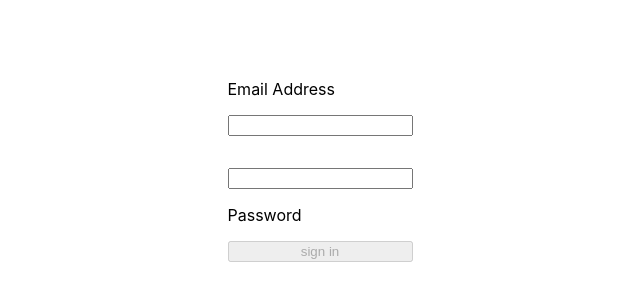
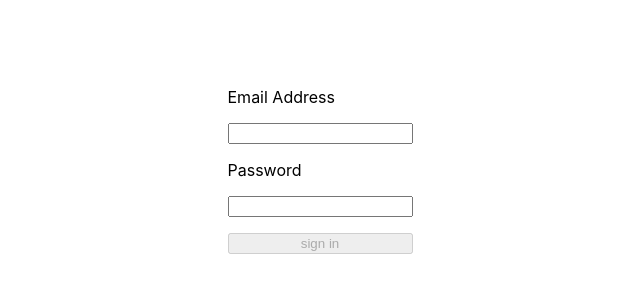
Before and after one commit to tms-js-pro-fe-68/kemal-kalandarov, a React (Vite) app: page /login in a window 1280 px wide. Shown: the part 230-530 px from the top of the page, without its empty margins (320-960 px from the left). Built offline with nearby package versions, Linux system fonts and the light colour scheme.

Commit message:
password label fix

```diff
--- a/src/pages/LoginPage.jsx
+++ b/src/pages/LoginPage.jsx
@@ -83,6 +83,7 @@ export default function LoginPage() {
           }
         />
         <TextField
+          label="Password"
           id="password"
           name="password"
           type="password"
@@ -95,7 +96,6 @@ export default function LoginPage() {
             formik.errors.password
           }
         />
-        <label htmlFor="email">Password</label>
         <button
           type="submit"
           disabled={!formik.isValid && !formik.isSubmitting}
```
